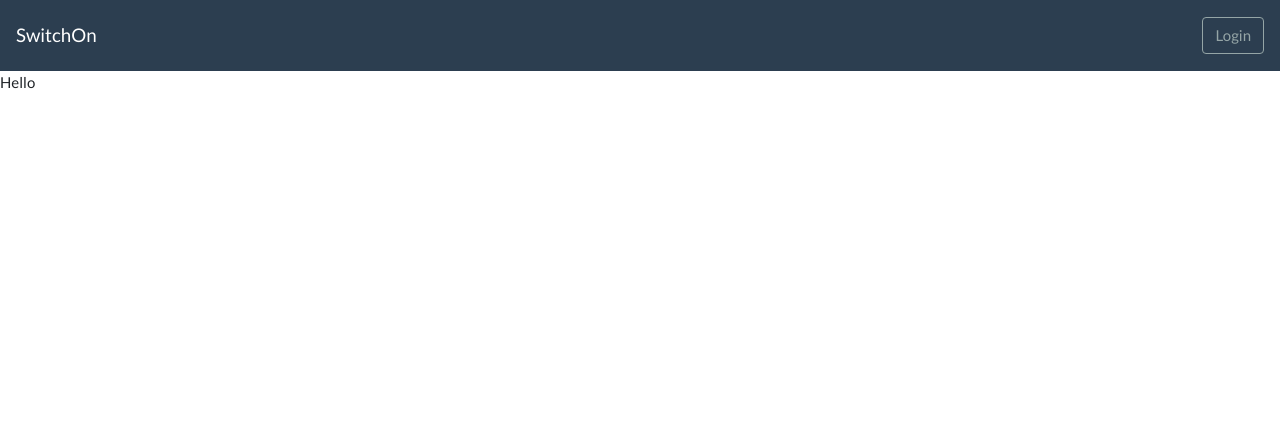
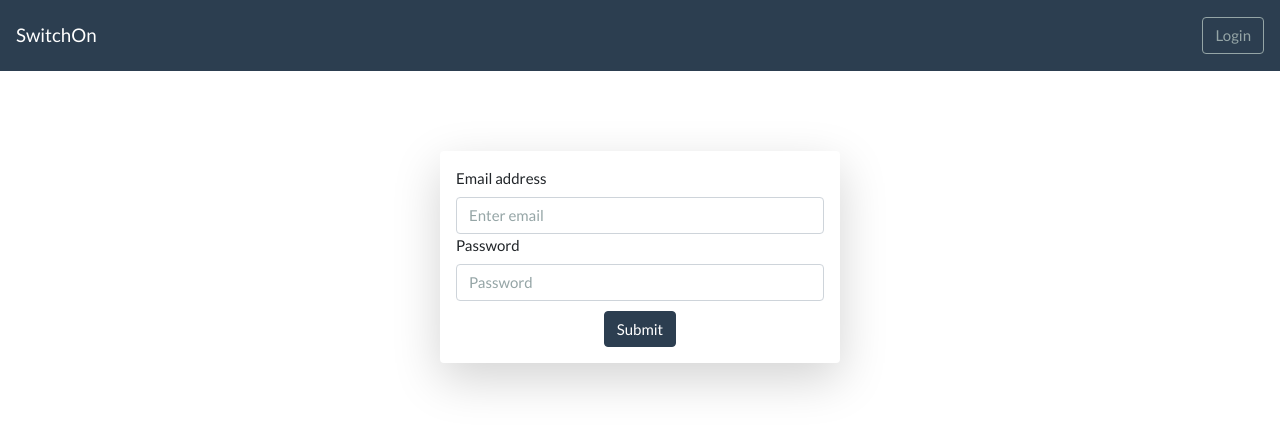
Before and after one commit to Kishore7298/HiringChallengeFrontend, a React (Create React App) app: page / in a window 1280 px wide. Shown: the top 430 px of the page. Built offline with nearby package versions, Linux system fonts and the light colour scheme.

Commit message:
adding authentication

```diff
--- a/package.json
+++ b/package.json
@@ -3,6 +3,7 @@
   "version": "0.1.0",
   "private": true,
   "dependencies": {
+    "axios": "^0.18.0",
     "react": "^16.7.0",
     "react-dom": "^16.7.0",
     "react-scripts": "2.1.3"
--- a/src/App.js
+++ b/src/App.js
@@ -1,13 +1,14 @@
 import React from 'react';
 
 import Header from './components/Header';
+import Body from './components/Body';
 
 class App extends React.Component {
     render(){
         return (
             <div>
                 <Header state={1} />
-                <p>Hello</p>
+                <Body />
             </div>
         );
     }
--- /dev/null
+++ b/src/components/Body.js
@@ -0,0 +1,29 @@
+import React from 'react';
+
+
+class Body extends React.Component {
+
+    state={
+        email:"",
+        password:"",
+    }
+    onFormSubmission = (e)=>{
+        e.preventDefault();
+
+    }
+    render(){
+        return (
+            <div style={{ marginTop:"10vh", display:"flex",justifyContent:"center", flexDirection:"row"}}>
+                <div className="form-group shadow-lg p-3 mb-5 bg-white rounded" style={{width:"400px", display:"flex", flexDirection:"column",padding:"20px"}}>
+                    <label for="exampleInputEmail1">Email address</label>
+                    <input value={this.state.email} onChange={e=>{this.setState({email:e.target.value})}} type="email" className="form-control" id="exampleInputEmail1" aria-describedby="emailHelp" placeholder="Enter email" required/>
+                    <label for="exampleInputPassword1">Password</label>
+                    <input value={this.state.password} onChange={e=>{this.setState({password:e.target.value})}} type="password" className="form-control" id="exampleInputPassword1" placeholder="Password" required></input>
+                    <button onClick={this.onFormSubmission} type="submit" className="btn btn-primary" style={{marginTop:"10px", alignSelf:"center"}}>Submit</button>
+                </div>
+            </div>
+        );
+    }
+}
+
+export default Body;
```
Also changed, not shown: 1 other file (tests, documents, lock files or other folders).
